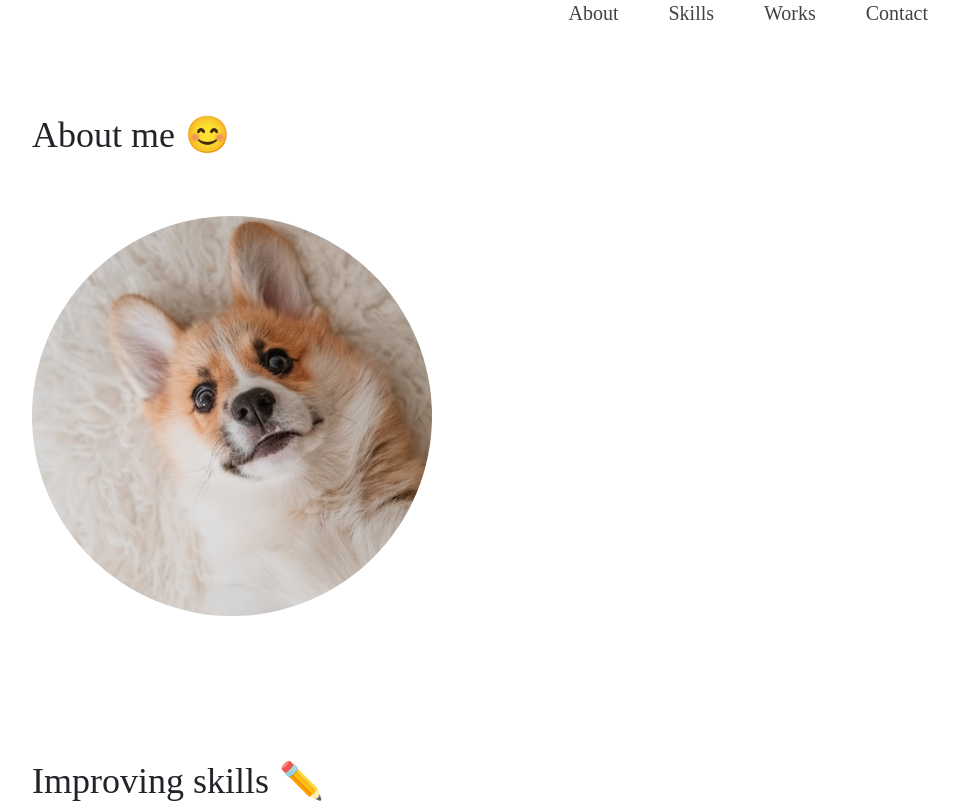
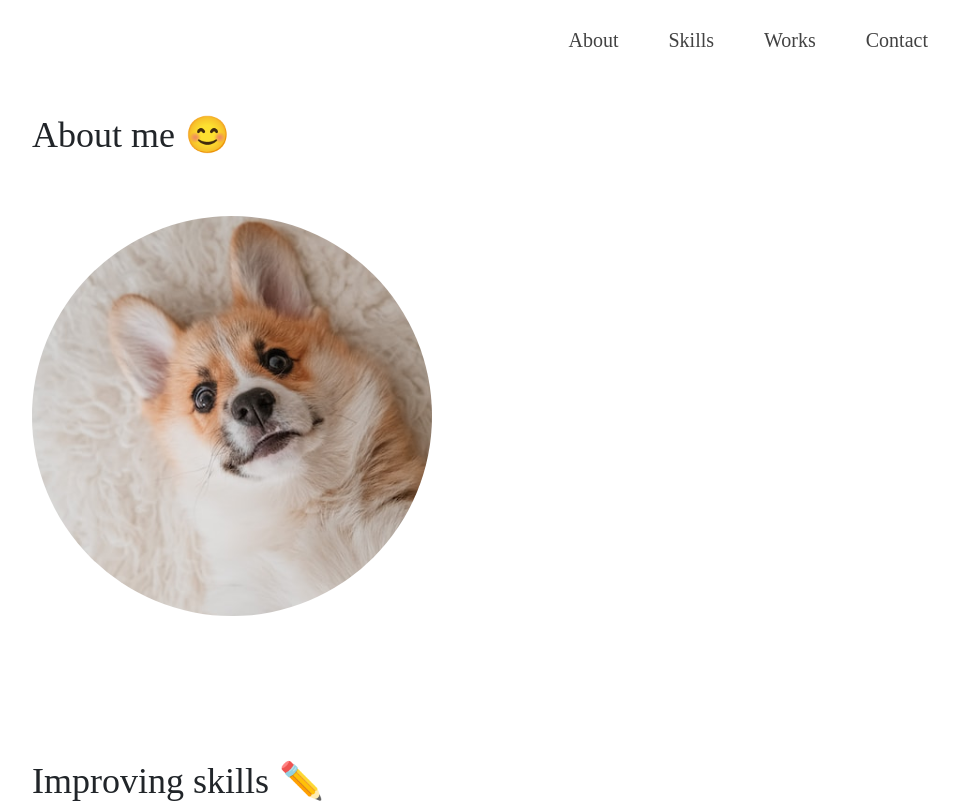
Before and after one commit to mi222ng/react-portfolio, a React (Create React App) app: page / in a window 1280 px wide. Shown: the top 803 px of the page, without its empty margins (160-1119 px from the left). Built offline with nearby package versions, Linux system fonts and the light colour scheme; a web font is replaced by a local one.

Commit message:
nav css 수정

```diff
--- a/src/App.css
+++ b/src/App.css
@@ -42,6 +42,9 @@ nav ul {
   gap: 50px;
   font-size: 20px;
   line-height: 27px;
+}
+nav ul li {
+  cursor: pointer;
 }
 nav ul li a {
   transition: 0.3s ease-in-out;
@@ -116,4 +119,6 @@ span[role="img"] {
 .topbtn {
   font-size: 50px;
   color: #424242;
+  margin-bottom: 54px;
+  cursor: pointer;
 }
--- a/src/components/Nav.js
+++ b/src/components/Nav.js
@@ -10,6 +10,7 @@ const HeaderArea = styled.div`
 `;
 
 const HeaderWrap = styled.div`
+    display: flex;
     position: fixed;
     top: 0;
     z-index: 1;
```
